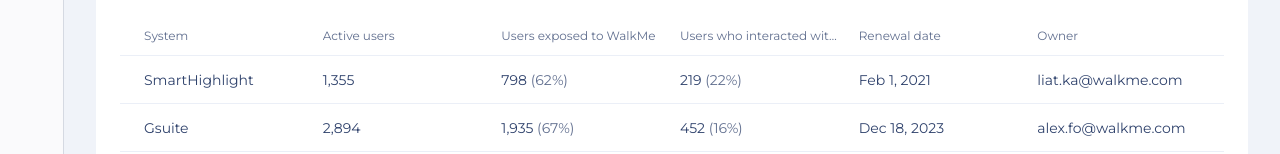
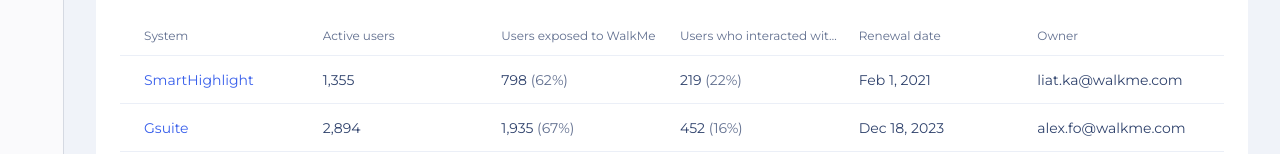
Before and after one commit to danielboaron23/walkme-analytics-ui, a React (Vite) app: page / in a window 1280 px wide. Shown: the part 646-800 px from the top of the page. Built offline with nearby package versions, Linux system fonts and the light colour scheme; a web font is replaced by a local one.

Commit message:
Spring autosave

```diff
--- a/src/components/walkme/MonitoredSystemsTable.tsx
+++ b/src/components/walkme/MonitoredSystemsTable.tsx
@@ -93,7 +93,7 @@ export function MonitoredSystemsTable({
               r.muted && "opacity-45"
             )}
           >
-            <span className="wm-t2 truncate text-text-primary">{r.system}</span>
+            <span className="wm-t2 truncate text-text-link">{r.system}</span>
             <span className="wm-t2 text-text-primary">{r.active}</span>
             <span className="wm-t2 text-text-primary">
               {r.exposed} <span className="text-text-secondary">({r.exposedPct})</span>
```
